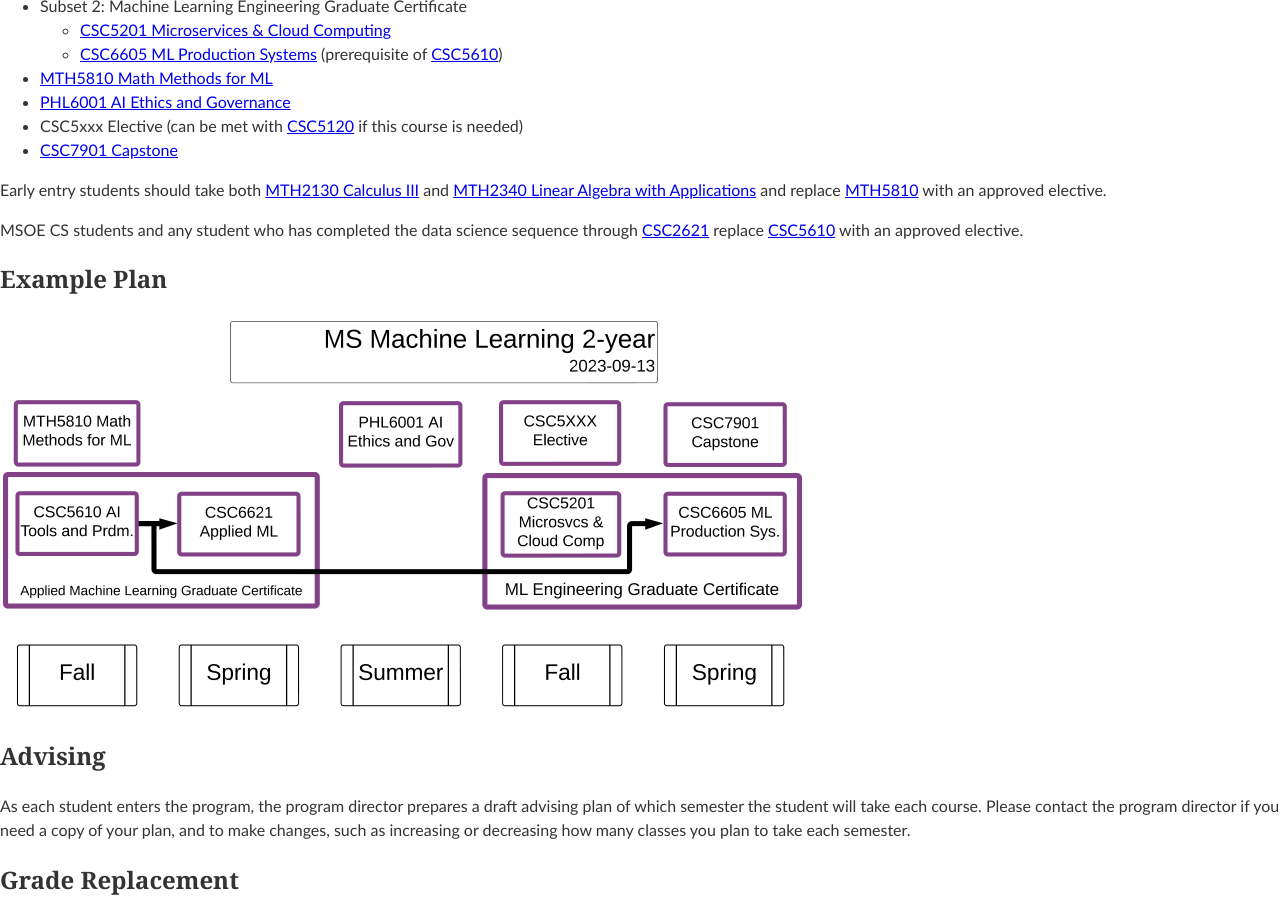
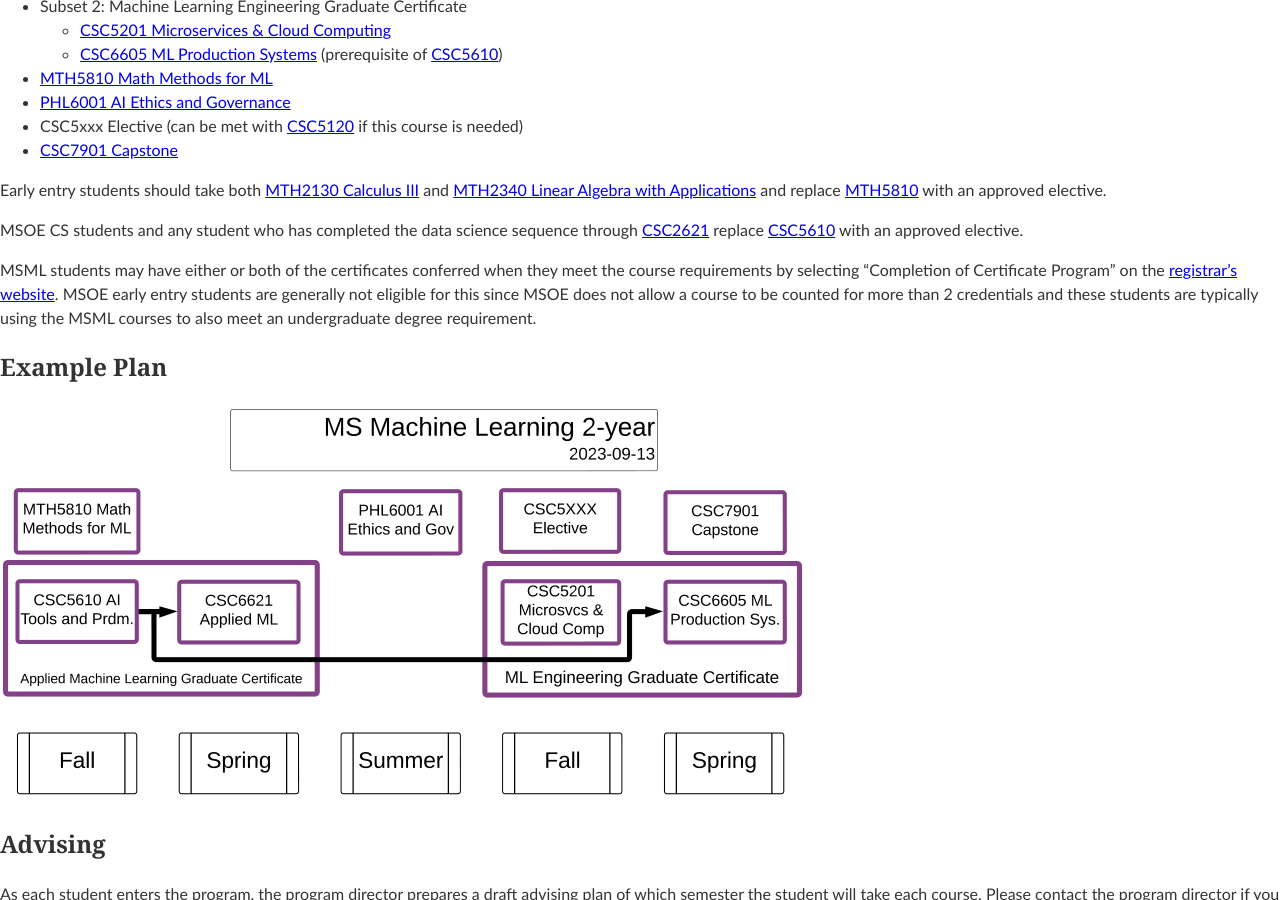
Before and after one commit to edurant/edurant.github.io, a Jekyll site: the page built from advising/msml.md, in a window 1280 px wide and 900 px high, scrolled down 3191 px. Built offline with Jekyll 4.4.1, drawn with Linux system fonts in a browser that asks for light colours; our own code applies the rules of GitHub Pages for plain Markdown files.

Commit message:
MSML: certificate conferral

```diff
--- a/advising/msml.md
+++ b/advising/msml.md
@@ -99,6 +99,8 @@ The 8 required courses comprise 2, 2-course subsets that each meet the requireme
 Early entry students should take both [MTH2130 Calculus III][MTH2130] and [MTH2340 Linear Algebra with Applications][MTH2340] and replace [MTH5810][MTH5810] with an approved elective.
 
 MSOE CS students and any student who has completed the data science sequence through [CSC2621][CSC2621] replace [CSC5610][CSC5610] with an approved elective.
+
+MSML students may have either or both of the certificates conferred when they meet the course requirements by selecting “Completion of Certificate Program” on the [registrar's website](https://www.msoe.edu/academics/departments/registrar/). MSOE early entry students are generally not eligible for this since MSOE does not allow a course to be counted for more than 2 credentials and these students are typically using the MSML courses to also meet an undergraduate degree requirement.
 
 ## Example Plan
 <img src="msml-2y-1x.png" width="806" height="395" border="0" srcset="msml-2y-1x.png 1x, msml-2y-2x.png 2x, msml-2y-4x.png 4x" alt="2-year, 5-semester (including 1 summer) flowchart with key prerequisites"/>
```
